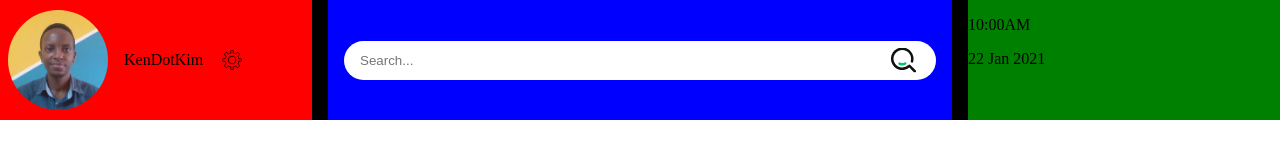
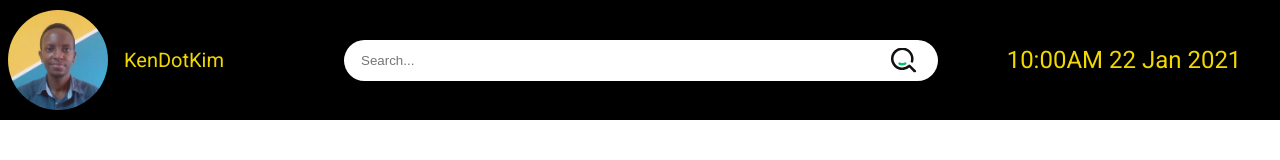
Before and after one commit to KennethMurugu/noteman, a plain HTML site: page index.html in a window 1280 px wide. Drawn offline with Linux system fonts and the light colour scheme.

Commit message:
added even more stuff

```diff
--- a/index.css
+++ b/index.css
@@ -1,6 +1,7 @@
 body {
   margin: 0;
   padding: 0;
+  font-family: 'Roboto', sans-serif;
 }
 .nav-bar {
   width: 100%;
@@ -14,21 +15,25 @@ body {
 
 /* User Profile */
 .nav-bar .user-profile {
-  background-color: red;
   padding: 0.5rem;
   display: grid;
   grid-template-columns: 1fr 1fr 1fr;
   column-gap: 1rem;
   align-items: center;
+  color: #f0d800;
+  font-size: 1.25rem;
 }
 
 .nav-bar .user-profile .user-img {
   border-radius: 50%;
 }
 
+.nav-bar .user-profile .settings-icon {
+  color: #f0d800;
+}
+
 /* Search container */
 .nav-bar .search-container {
-  background-color: blue;
   padding: 1rem;
   display: grid;
   align-items: center;
@@ -40,6 +45,11 @@ body {
   width: calc(100% - 2rem);
   border: none;
   background-color: #fff;
+  border: 1px solid transparent;
+}
+.nav-bar .search-input:focus {
+  outline: none;
+  border-color: #f0d800;
 }
 .search-input-container {
   position: relative;
@@ -54,5 +64,9 @@ body {
 
 /* Timestamp */
 .nav-bar .timestamp-container {
-  background-color: green;
+  color: #f0d800;
+  text-align: center;
+  display: grid;
+  place-items: center;
+  font-size: 1.5rem;
 }
--- a/index.html
+++ b/index.html
@@ -4,6 +4,8 @@
     <meta charset="UTF-8">
     <meta name="viewport" content="width=device-width, initial-scale=1.0">
     <title>Noteman</title>
+    <link rel="preconnect" href="https://fonts.gstatic.com">
+<link href="https://fonts.googleapis.com/css2?family=Roboto&display=swap" rel="stylesheet">
     <link rel="stylesheet" href="index.css">
 </head>
 <body>
@@ -11,7 +13,7 @@
         <div class="user-profile">
             <img class="user-img" src="./img/me.jpeg" alt="User Profile" width="100" height="100">
             <p class="user-name">KenDotKim</p>
-            <img src="./img/cog.svg" alt="Settings" width="20" height="20">
+            <img class="settings-icon" src="./img/cog.svg" alt="Settings" width="20" height="20">
         </div>
         <div class="search-container">
             <div class="search-input-container">
@@ -20,11 +22,8 @@
             </div>
         </div>
         <div class="timestamp-container">
-            <p class="time-now">
-                10:00AM
-            </p>
-            <p class="date-now">
-                22 Jan 2021
+            <p class="timestamp">
+                10:00AM 22 Jan 2021
             </p>
         </div>
     </nav>
```
